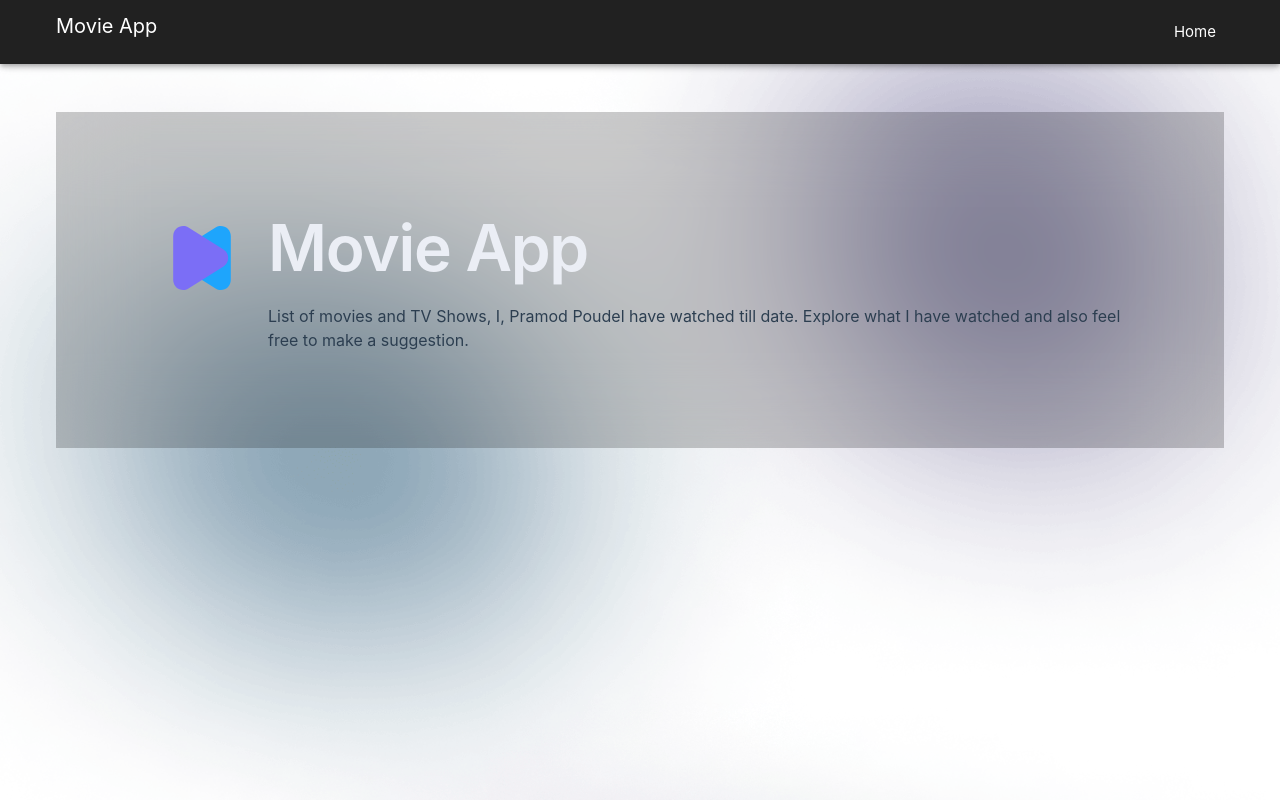
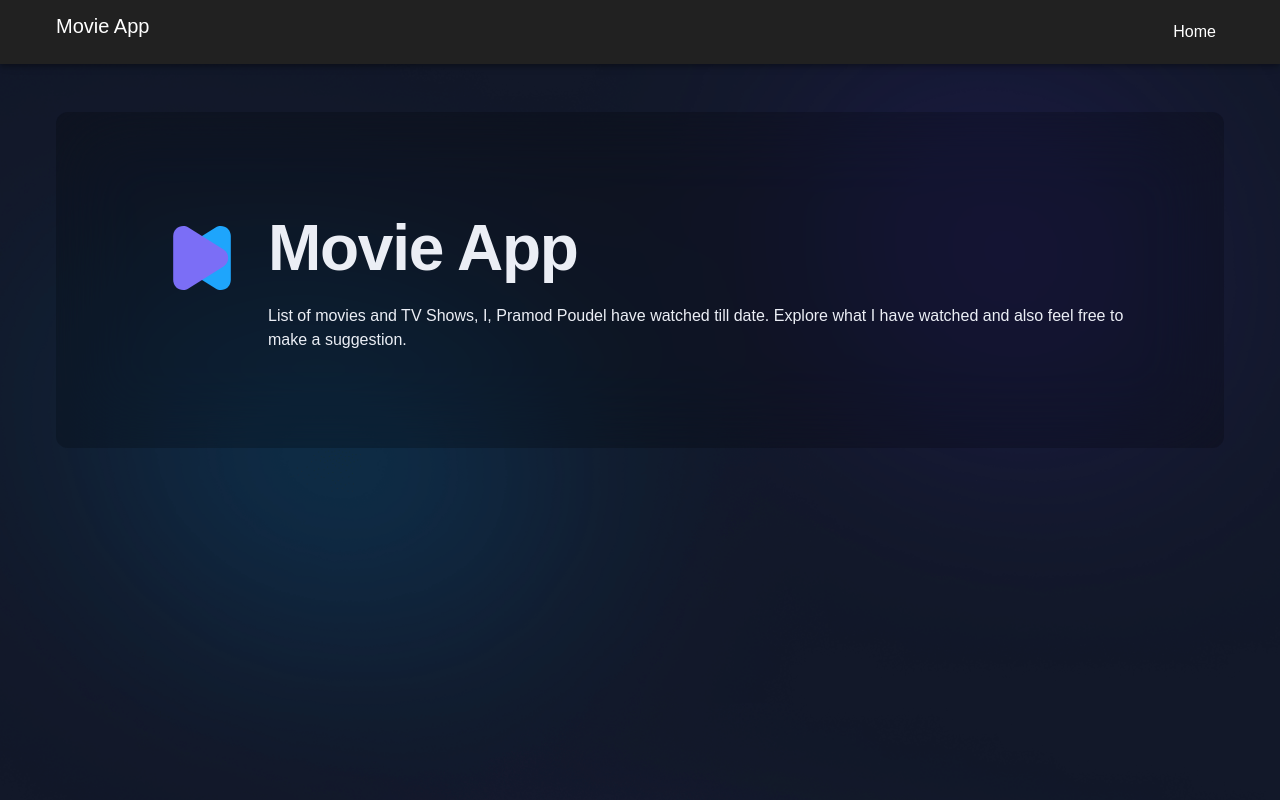
Before and after one commit to MisterGeorge/movie-app, a Vue app: page / in a window 1280 px wide. Built offline with nearby package versions, Linux system fonts and the light colour scheme.

Commit message:
styles: ajustes en las variables de estilos

```diff
--- a/src/assets/css/base.css
+++ b/src/assets/css/base.css
@@ -1,16 +1,15 @@
 /* color palette from <https://github.com/vuejs/theme> */
 :root {
-  --vt-c-body-app: #121829;
-
   --vt-c-white: #ffffff;
   --vt-c-white-soft: #f8f8f8;
   --vt-c-white-mute: #f2f2f2;
 
-  --vt-c-black: #181818;
+  --vt-c-black: #121829;
   --vt-c-black-soft: #222222;
   --vt-c-black-mute: #282828;
 
   --vt-c-indigo: #2c3e50;
+  --vt-c-background: #2B3035;
 
   --vt-c-divider-light-1: rgba(60, 60, 60, 0.29);
   --vt-c-divider-light-2: rgba(60, 60, 60, 0.12);
@@ -21,6 +20,10 @@
   --vt-c-text-light-2: rgba(60, 60, 60, 0.66);
   --vt-c-text-dark-1: var(--vt-c-white);
   --vt-c-text-dark-2: rgba(235, 235, 235, 0.64);
+
+
+  --vt-c-border-radius: 0.75rem;
+  --vt-c-border-radius-button: 0.5rem;
 }
 
 /* semantic color variables for this project */
@@ -62,30 +65,15 @@
 body {
   min-height: 100vh;
   color: var(--color-text);
-  background: var(--color-background);
+  background: var(--vt-c-black);
   background-image: url(../img/background.png);
   -webkit-background-size: 100% 100%;
   background-size: 100%;
   background-position: 50% -160px;
   background-repeat: repeat-y;
-  transition:
-    color 0.5s,
-    background-color 0.5s;
-  line-height: 1.6;
-  font-family:
-    Inter,
-    -apple-system,
-    BlinkMacSystemFont,
-    'Segoe UI',
-    Roboto,
-    Oxygen,
-    Ubuntu,
-    Cantarell,
-    'Fira Sans',
-    'Droid Sans',
-    'Helvetica Neue',
-    sans-serif;
-  font-size: 15px;
+  font-family: 'Poppins', sans-serif;
+  color: var(--grey-50, #EBEEF5);
+  transition: color 0.5s, background-color 0.5s;
   text-rendering: optimizeLegibility;
   -webkit-font-smoothing: antialiased;
   -moz-osx-font-smoothing: grayscale;
```
